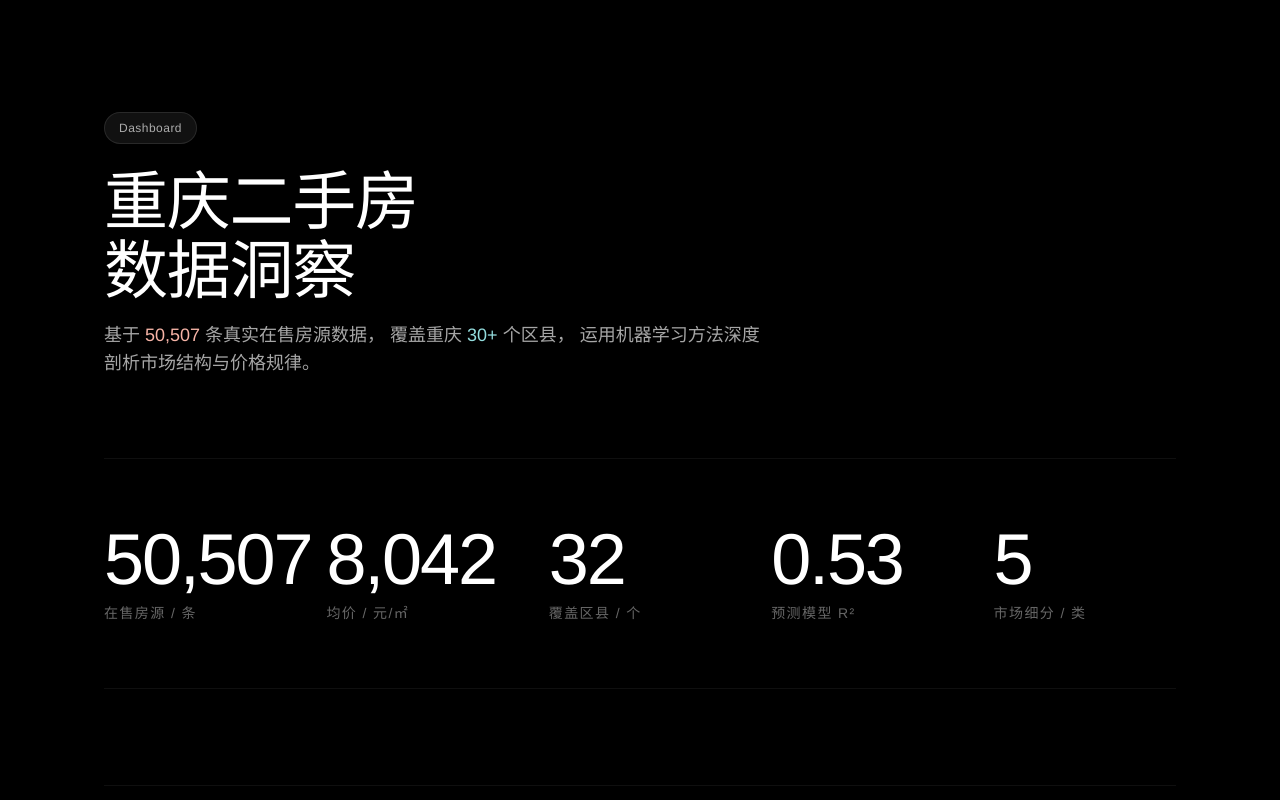
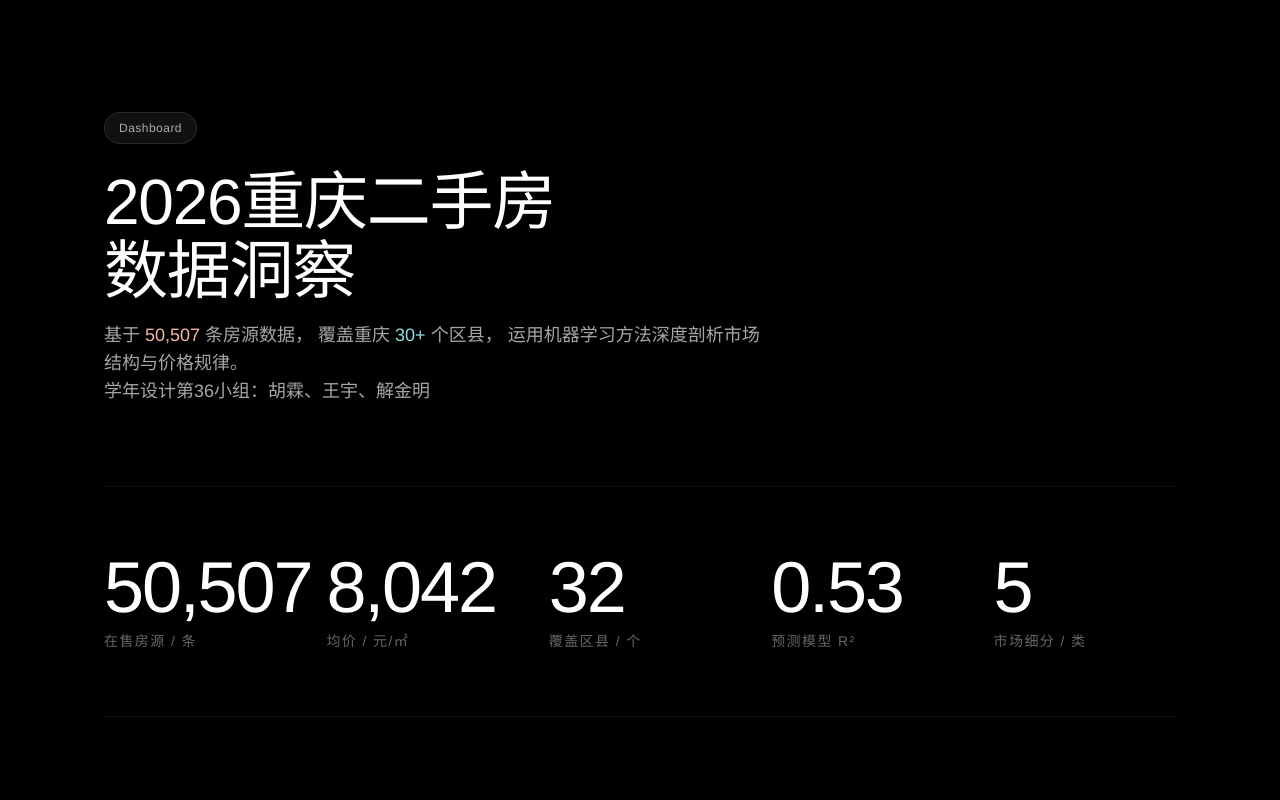
Before and after one commit to XDD666260/Team-Tenancy, a Next.js app in the folder web/: page /analysis in a window 1280 px wide. Shown: the top 800 px of the page. Built offline with nearby package versions, Linux system fonts and the light colour scheme.

Commit message:
fix:补充提交文件

```diff
--- a/web/src/app/analysis/page.tsx
+++ b/web/src/app/analysis/page.tsx
@@ -38,12 +38,16 @@ export default function AnalysisPage() {
         <div className="mx-auto max-w-6xl px-6 pt-28 sm:px-8 lg:px-10">
           <span className="tag mb-6">Dashboard</span>
           <h1 className="h1 mb-4" style={{ color: "var(--text-primary)" }}>
-            重庆二手房<br />数据洞察
+            2026重庆二手房<br />数据洞察
           </h1>
           <p className="lead max-w-2xl">
-            基于 <span style={{ color: "var(--accent-pink)" }}>50,507</span> 条真实在售房源数据，
+            基于 <span style={{ color: "var(--accent-pink)" }}>50,507</span> 条房源数据，
             覆盖重庆 <span style={{ color: "var(--accent-mint)" }}>30+</span> 个区县，
             运用机器学习方法深度剖析市场结构与价格规律。
+          </p>
+          <p className = "lead teamNumber">
+            学年设计第36小组：胡霖、王宇、解金明
+
           </p>
         </div>
 
```
